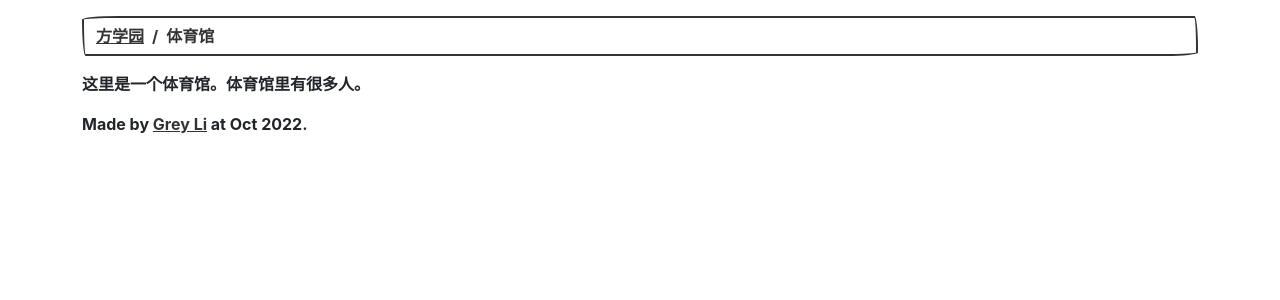
After one commit to codekitchen-community/fangschool, a Flask app: page /gymnasium in a window 1280 px wide. The commit adds this page. Shown: the top 300 px of the page. Run offline with Flask 2, Linux system fonts and the light colour scheme; some libraries are stand-ins or nearby versions; some web fonts are replaced.

Commit message:
feat: add gymnasium

```diff
--- a/app.py
+++ b/app.py
@@ -18,3 +18,7 @@ def construction_site():
 @app.route('/playground')
 def playground():
     return render_template('playground.html')
+
+@app.route('/gymnasium')
+def gymnasium():
+    return render_template('gymnasium.html')
--- /dev/null
+++ b/templates/gymnasium.html
@@ -0,0 +1,12 @@
+{% extends 'base.html' %}
+{% from 'macros.html' import fang %}
+
+{% block content %}
+
+<ol class="breadcrumb mt-3">
+    <li class="breadcrumb-item"><a href="/">方学园</a></li>
+    <li class="breadcrumb-item active">体育馆</li>
+</ol>
+
+<p>这里是一个体育馆。体育馆里有很多人。</p>
+{% endblock %}
--- a/templates/index.html
+++ b/templates/index.html
@@ -49,5 +49,6 @@
     {{ fang(100, 100, '#6f42c1', '工地', '/construction_site') }}
     {{ fang(100, 100, '#6f42c1', '工地', '/construction_site') }}
     {{ fang(100, 100, '#6f42c1', '工地', '/construction_site') }}
+    {{ fang(150, 130, '#17a2b8', '体育馆', '/gymnasium') }}
 </div>
 {% endblock %}
```
